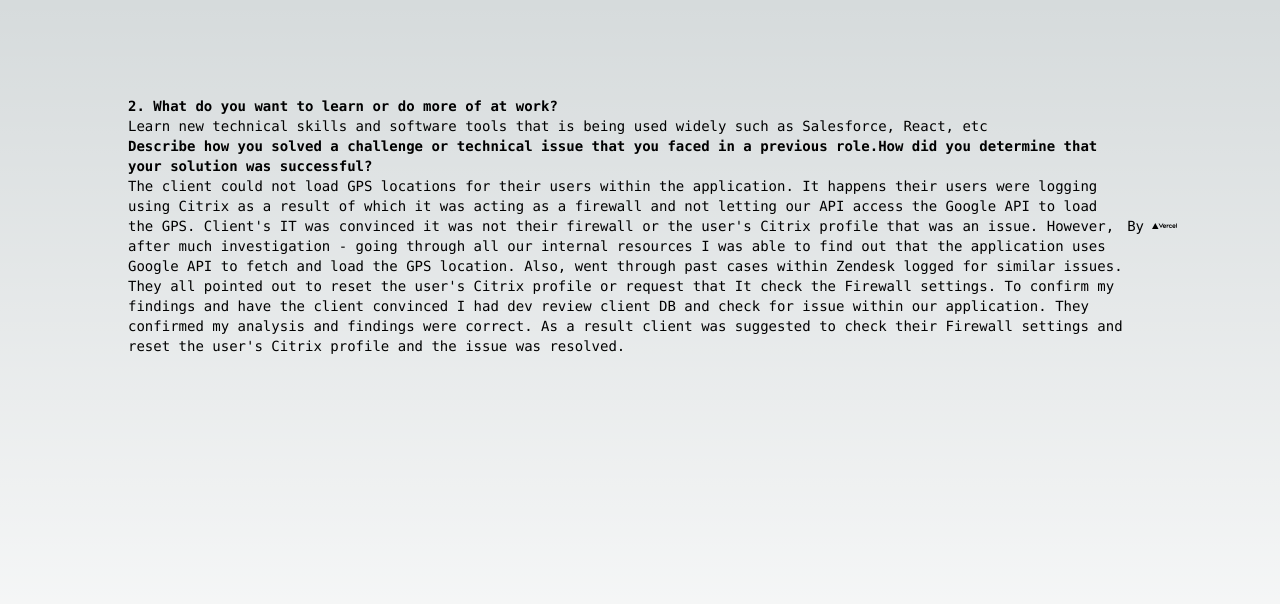
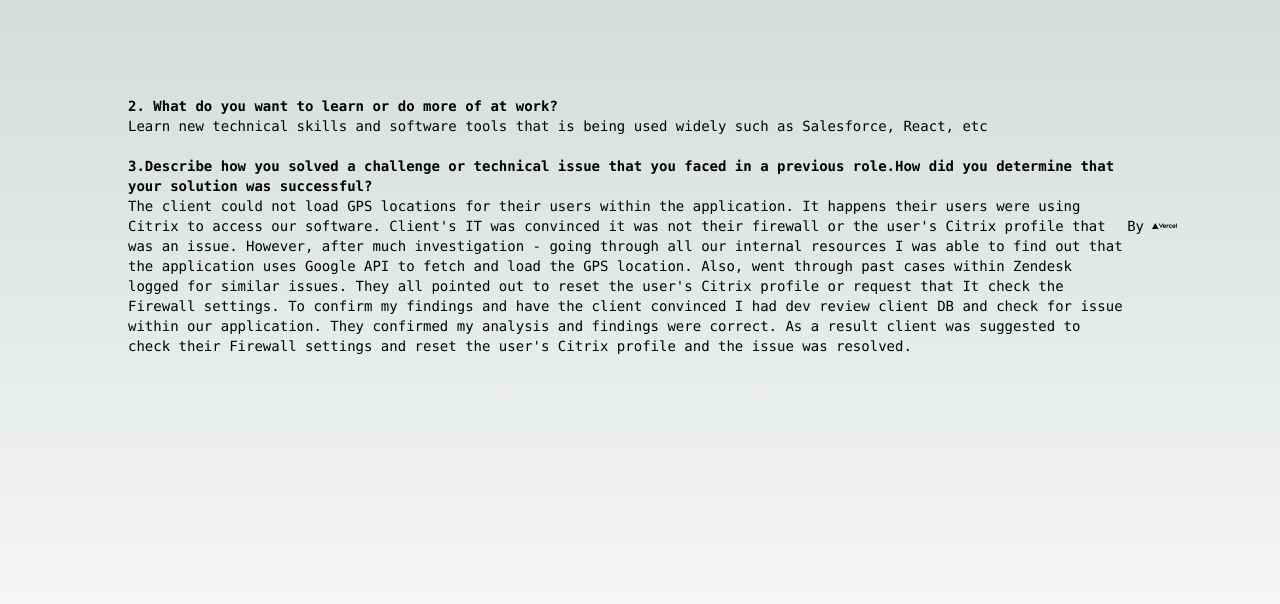
Before and after one commit to trityazd/Project-R2, a Next.js app: page / in a window 1280 px wide. Shown: the top 604 px of the page. Built offline with nearby package versions, Linux system fonts and the light colour scheme.

Commit message:
Update page.tsx

```diff
--- a/app/page.tsx
+++ b/app/page.tsx
@@ -6,12 +6,12 @@
       <div className="z-10 max-w-5xl w-full items-center justify-between font-mono text-sm lg:flex">
         <p >
           <code className="font-mono font-bold"> 2. What do you want to learn or do more of at work? </code> <br></br>
-         Learn new technical skills and software tools that is being used widely such as Salesforce, React, etc <br></br>
+         Learn new technical skills and software tools that is being used widely such as Salesforce, React, etc <br></br><br></br>
 
-          <code className="font-mono font-bold"> Describe how you solved a challenge or technical issue that you faced in a previous role.How did you determine that your solution was
+          <code className="font-mono font-bold"> 3.Describe how you solved a challenge or technical issue that you faced in a previous role.How did you determine that your solution was
 successful? </code> <br></br>
-   The client could not load GPS locations for their users within the application. It happens their users were logging using Citrix as a result of which it was acting as a firewall and not letting our
-API access the Google API to load the GPS. Client's IT was convinced it was not their firewall or the user's Citrix profile that was an issue.
+   The client could not load GPS locations for their users within the application. It happens their users were using Citrix to access our software.
+Client's IT was convinced it was not their firewall or the user's Citrix profile that was an issue.
 However, after much investigation - going through all our internal resources I was able to find out that the application uses Google API to fetch and load the GPS location.
 Also, went through past cases within Zendesk logged for similar issues. They all pointed out to reset the user's Citrix profile or request that It check the Firewall settings.
 To confirm my findings and have the client convinced I had dev review client DB and check for issue within our application. They confirmed my analysis and findings were correct.
```
